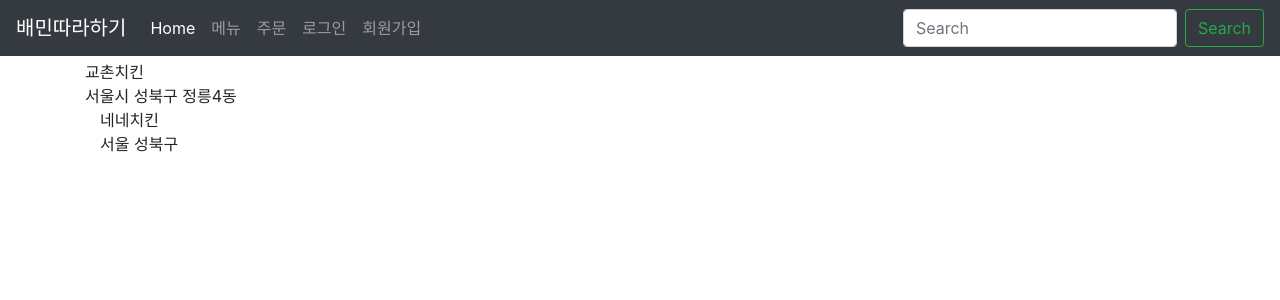
After one commit to ghfkdgml/baemin, a Django app: page /client in a window 1280 px wide. The commit adds this page. Shown: the top 300 px of the page. Run offline with Django 3.2, Linux system fonts and the light colour scheme; data comes from the database, SQL or seed files in the repository; both versions use the stored data as it was after the commit; some libraries are stand-ins or nearby versions.

Commit message:
baemin almost done!

```diff
--- a/baemin/baemin/urls.py
+++ b/baemin/baemin/urls.py
@@ -18,7 +18,8 @@ from django.contrib import admin
 
 urlpatterns = [
     url(r'^admin/', admin.site.urls),
-    url(r'^', include('partner.urls')),
+    url(r'^partner', include('partner.urls')),
+    url(r'^client', include('client.urls')),
 ]
 
 from django.conf import settings
--- /dev/null
+++ b/baemin/client/urls.py
@@ -0,0 +1,5 @@
+from django.conf.urls import url,include
+from . import views
+urlpatterns = [
+    url(r'^', views.index,name="index"),
+    ]
--- a/baemin/client/views.py
+++ b/baemin/client/views.py
@@ -1,3 +1,10 @@
 from django.shortcuts import render
-
+from partner.models import Partner
 # Create your views here.
+def index(request):
+    ctx={}
+    partner_list=Partner.objects.all()
+    ctx.update({
+        "partner_list":partner_list,
+    })
+    return render(request,"main.html",ctx)
--- a/baemin/partner/urls.py
+++ b/baemin/partner/urls.py
@@ -2,7 +2,7 @@ from django.conf.urls import url
 from django.contrib import admin
 from . import views
 urlpatterns = [
-    url(r'^$', views.index,name="index"),
+    url(r'^$', views.index,name="index2"),
     url(r'^signup/$', views.signup,name="signup"),
     url(r'^login/$', views.login,name="login"),
     url(r'^logout/$', views.logout,name="logout"),
@@ -11,4 +11,5 @@ urlpatterns = [
     url(r'^menu_list/$', views.menu_list,name="menu"),
     url(r'^menu/(?P<menu_id>\d+)/$', views.menu_detail,name="menu_detail"),
     url(r'^menu/(?P<menu_alter>alter_\d+)/$', views.menu,name="menu_alter"),
+    url(r'^menu/del_(?P<menu_del>\d+)/$', views.menu_delete,name="menu_alter"),
 ]
--- /dev/null
+++ b/baemin/templates/main.html
@@ -0,0 +1,16 @@
+{% extends "base.html"%}
+{% block body %}
+<div class="container">
+  <div class="row">
+      {% for partner in partner_list %}
+        <div class="col-sm-6">
+          <div>
+            {{ partner.name }}
+          </div>
+          <div>
+            {{partner.address}}
+          </div>
+      {% endfor %}
+    </div>
+</div>
+{% endblock %}
--- a/baemin/templates/menu_detail.html
+++ b/baemin/templates/menu_detail.html
@@ -8,6 +8,7 @@
 <div class="container">
   <div class="col-sm-8">
     <button><a href="/menu/alter_{{ menu.id }}">수정</a></button>
+    <button><a href="/menu/del_{{ menu.id }}">삭제</a></button>
     {{menu.name}}
     {{menu.price}}
   </div>
--- a/baemin/templates/navbar.html
+++ b/baemin/templates/navbar.html
@@ -13,8 +13,20 @@
             <a class="nav-link" href="/menu_list/">메뉴</a>
           </li>
           <li class="nav-item">
-            <a class="nav-link disabled" href="#">주문</a>
+            <a class="nav-link" href="#">주문</a>
           </li>
+          {% if user.is_authenticated %}
+            <li class="nav-item">
+              <a class="nav-link" href="/logout">로그아웃</a>
+            </li>
+          {% else %}
+          <li class="nav-item">
+            <a class="nav-link" href="/login">로그인</a>
+          </li>
+          <li class="nav-item">
+            <a class="nav-link" href="/signup">회원가입</a>
+          </li>
+          {% endif %}
         </ul>
         <form class="form-inline mt-2 mt-md-0">
           <input class="form-control mr-sm-2" aria-label="Search" type="text" placeholder="Search">
```
Also changed, not shown: baemin/partner/views.py (+10 -3 lines), baemin/db.sqlite3, baemin/곱쏘.jpg (added), baemin/떡볶이.jpg (added).
